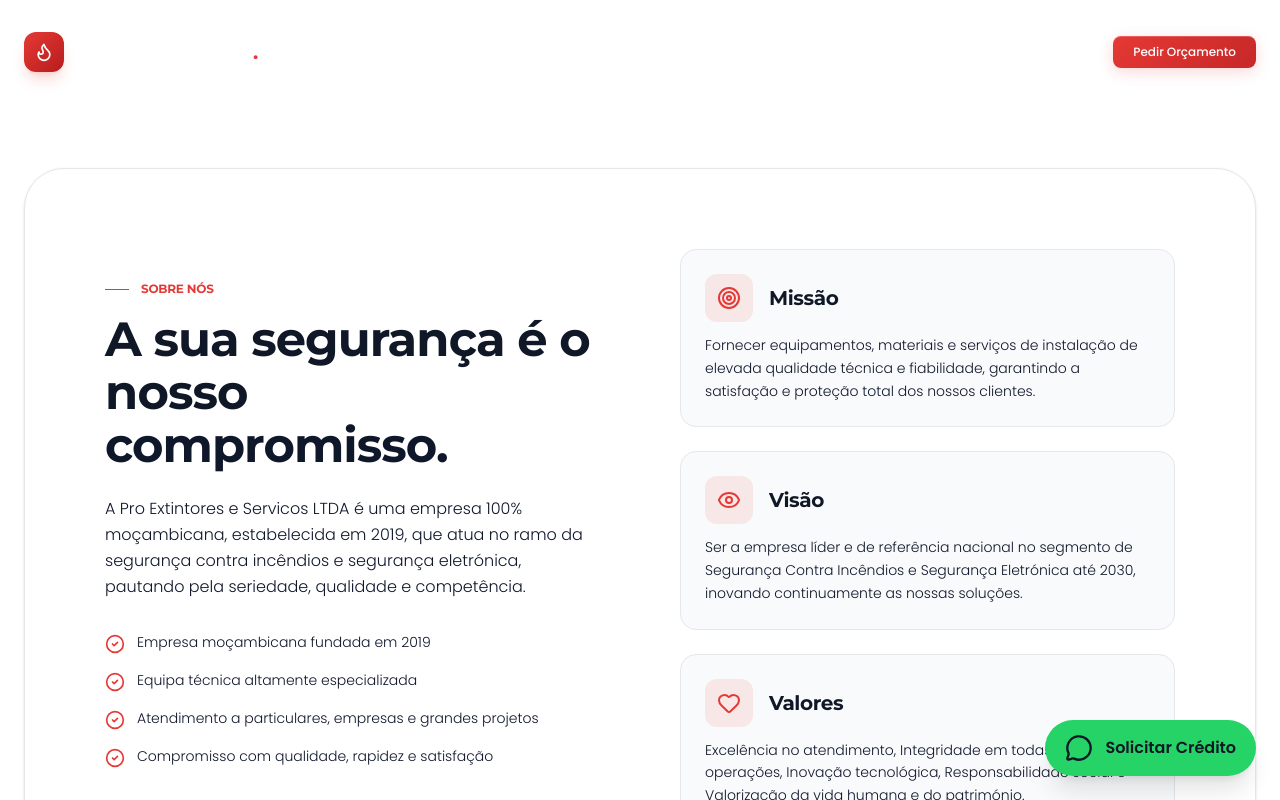
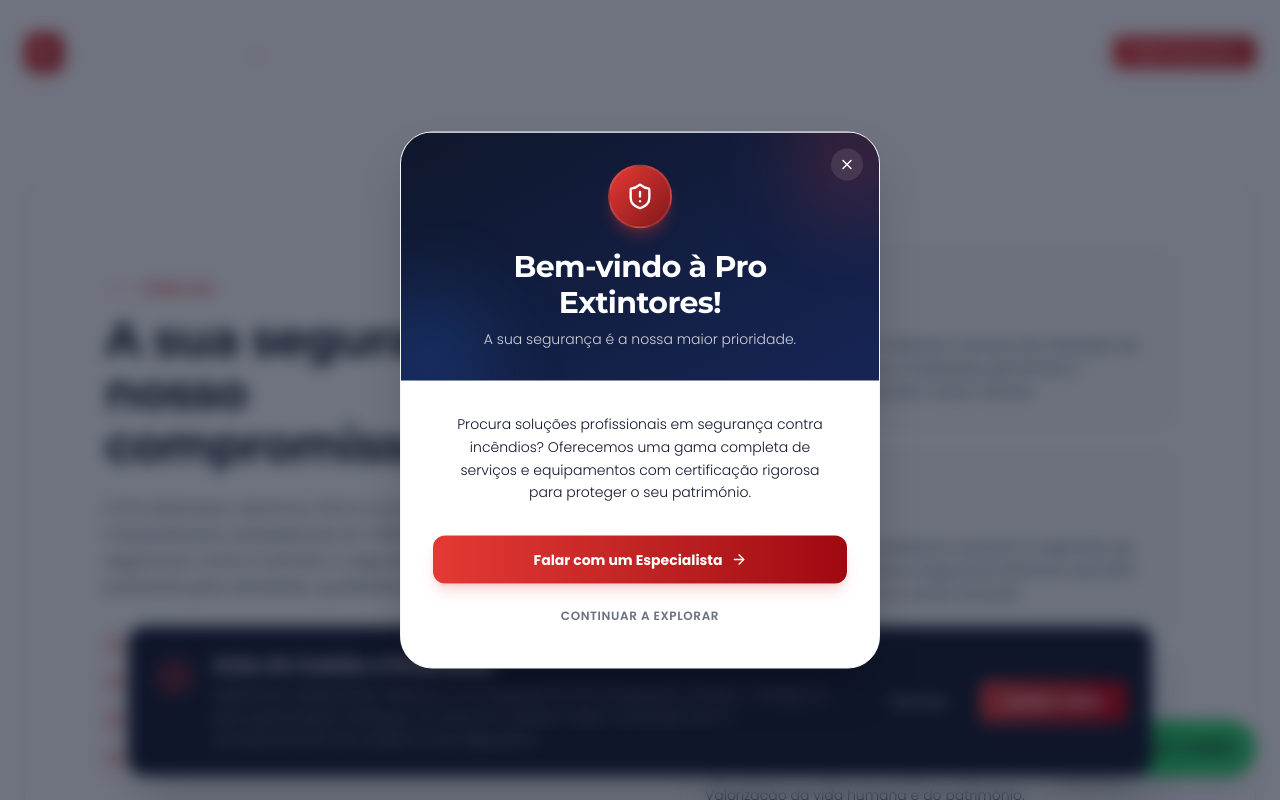
Before and after one commit to desartstudio95/Pro-Extintores-, a React (Vite) app: page /sobre-nos in a window 1280 px wide. Shown: the top 800 px of the page. Built offline with nearby package versions, Linux system fonts and the light colour scheme.

Commit message:
feat: rebrand project and add engagement components
Renamed project to "Pro Extintores" and implemented CookieBanner and WelcomeModal to improve user experience and privacy compliance.

```diff
--- a/metadata.json
+++ b/metadata.json
@@ -1,5 +1,5 @@
 {
-  "name": "Lapepa Microcrédito",
+  "name": "Pro Extintores",
   "description": "Website corporativo premium para Lapepa Microcrédito, oferecendo crédito rápido, seguro e acessível.",
   "requestFramePermissions": [],
   "majorCapabilities": ["MAJOR_CAPABILITY_SERVER_SIDE_GEMINI_API"]
--- a/src/App.tsx
+++ b/src/App.tsx
@@ -6,6 +6,8 @@ import WhatsAppButton from './components/WhatsAppButton';
 import ScrollToHash from './components/ScrollToHash';
 import Home from './pages/Home';
 import AboutPage from './pages/AboutPage';
+import CookieBanner from './components/CookieBanner';
+import WelcomeModal from './components/WelcomeModal';
 
 export default function App() {
   return (
@@ -21,6 +23,8 @@ export default function App() {
 
         <Footer />
         <WhatsAppButton />
+        <CookieBanner />
+        <WelcomeModal />
       </div>
     </Router>
   );
--- /dev/null
+++ b/src/components/CookieBanner.tsx
@@ -0,0 +1,68 @@
+import React, { useState, useEffect } from 'react';
+import { motion, AnimatePresence } from 'motion/react';
+import { Info } from 'lucide-react';
+
+export default function CookieBanner() {
+  const [isVisible, setIsVisible] = useState(false);
+
+  useEffect(() => {
+    const consent = localStorage.getItem('cookie-consent');
+    if (!consent) {
+      const timer = setTimeout(() => setIsVisible(true), 1500);
+      return () => clearTimeout(timer);
+    }
+  }, []);
+
+  const acceptCookies = () => {
+    localStorage.setItem('cookie-consent', 'accepted');
+    setIsVisible(false);
+  };
+
+  const declineCookies = () => {
+    localStorage.setItem('cookie-consent', 'declined');
+    setIsVisible(false);
+  };
+
+  return (
+    <AnimatePresence>
+      {isVisible && (
+        <motion.div
+          initial={{ y: 100, opacity: 0 }}
+          animate={{ y: 0, opacity: 1 }}
+          exit={{ y: 100, opacity: 0 }}
+          transition={{ duration: 0.5, ease: "easeOut" }}
+          className="fixed bottom-0 left-0 right-0 z-[100] p-4 md:p-6 pointer-events-none"
+        >
+          <div className="max-w-5xl mx-auto bg-slate-900 text-white rounded-2xl shadow-2xl p-5 md:p-6 flex flex-col md:flex-row items-center gap-5 md:gap-8 pointer-events-auto border border-slate-800">
+            <div className="flex items-start gap-4 flex-grow">
+              <div className="bg-pro-red/20 p-2.5 rounded-full hidden sm:block shrink-0 mt-1">
+                <Info className="text-pro-red" size={24} />
+              </div>
+              <div>
+                <h4 className="font-bold text-lg mb-1 tracking-tight">Aviso de Cookies e Privacidade</h4>
+                <p className="text-white/70 text-xs sm:text-sm font-light leading-relaxed">
+                  Utilizamos cookies para melhorar a sua experiência de navegação, analisar o tráfego do site e personalizar conteúdo. Ao clicar em "Aceitar Todos", concorda com o armazenamento de cookies no seu dispositivo.
+                </p>
+              </div>
+            </div>
+
+            <div className="flex items-center gap-3 w-full md:w-auto shrink-0 mt-2 md:mt-0">
+              <button
+                onClick={declineCookies}
+                className="flex-1 md:flex-none px-5 py-2.5 rounded-lg font-medium text-sm text-white/70 hover:text-white hover:bg-white/10 transition-colors"
+              >
+                Recusar
+              </button>
+              <button
+                onClick={acceptCookies}
+                className="flex-1 md:flex-none bg-gradient-to-r from-pro-red to-red-700 hover:from-red-600 hover:to-red-800 px-6 py-2.5 rounded-lg font-bold text-sm text-white shadow-lg shadow-pro-red/20 transition-all active:scale-95"
+              >
+                Aceitar Todos
+              </button>
+            </div>
+          </div>
+        </motion.div>
+      )}
+    </AnimatePresence>
+  );
+}
--- /dev/null
+++ b/src/components/WelcomeModal.tsx
@@ -0,0 +1,104 @@
+import React, { useState, useEffect } from 'react';
+import { motion, AnimatePresence } from 'motion/react';
+import { X, ShieldAlert, ArrowRight } from 'lucide-react';
+import { Link } from 'react-router-dom';
+
+export default function WelcomeModal() {
+  const [isVisible, setIsVisible] = useState(false);
+
+  useEffect(() => {
+    // Usando sessionStorage para que o anúncio apareça uma vez por sessão de navegação.
+    // Pode ser alterado para localStorage se desejar que apareça apenas 1 vez na vida.
+    const hasSeenWelcome = sessionStorage.getItem('welcome-seen');
+
+    if (!hasSeenWelcome) {
+      const timer = setTimeout(() => setIsVisible(true), 3000);
+      return () => clearTimeout(timer);
+    }
+  }, []);
+
+  const closeModal = () => {
+    sessionStorage.setItem('welcome-seen', 'true');
+    setIsVisible(false);
+  };
+
+  return (
+    <AnimatePresence>
+      {isVisible && (
+        <>
+          {/* Overlay Escuro */}
+          <motion.div
+            initial={{ opacity: 0 }}
+            animate={{ opacity: 1 }}
+            exit={{ opacity: 0 }}
+            transition={{ duration: 0.3 }}
+            className="fixed inset-0 bg-slate-900/60 backdrop-blur-sm z-[110]"
+            onClick={closeModal}
+          />
+
+          {/* Modal */}
+          <motion.div
+            initial={{ opacity: 0, scale: 0.9, y: 20 }}
+            animate={{ opacity: 1, scale: 1, y: 0 }}
+            exit={{ opacity: 0, scale: 0.9, y: 20 }}
+            transition={{ type: "spring", damping: 25, stiffness: 300 }}
+            className="fixed top-1/2 left-1/2 -translate-x-1/2 -translate-y-1/2 z-[120] w-full max-w-lg p-4"
+          >
+            <div className="bg-white rounded-[2rem] shadow-2xl overflow-hidden border border-gray-100 flex flex-col">
+
+              {/* Header Visual */}
+              <div className="bg-gradient-to-br from-slate-900 to-blue-950 p-8 text-center relative overflow-hidden">
+                {/* Elementos Decorativos de Fundo */}
+                <div className="absolute -top-10 -right-10 w-32 h-32 bg-pro-red/20 rounded-full blur-2xl"></div>
+                <div className="absolute -bottom-10 -left-10 w-32 h-32 bg-blue-500/20 rounded-full blur-2xl"></div>
+
+                <button
+                  onClick={closeModal}
+                  className="absolute top-4 right-4 w-8 h-8 rounded-full bg-white/10 hover:bg-white/20 flex items-center justify-center text-white transition-colors z-10"
+                >
+                  <X size={16} />
+                </button>
+
+                <div className="mx-auto w-16 h-16 rounded-full bg-gradient-to-br from-pro-red to-red-900 flex items-center justify-center mb-5 shadow-lg shadow-pro-red/30 border-2 border-white/10 relative z-10">
+                  <ShieldAlert className="text-white" size={28} />
+                </div>
+
+                <h3 className="text-2xl md:text-3xl font-bold font-heading text-white tracking-tight mb-2 relative z-10">
+                  Bem-vindo à Pro Extintores!
+                </h3>
+                <p className="text-white/80 text-sm font-light relative z-10">
+                  A sua segurança é a nossa maior prioridade.
+                </p>
+              </div>
+
+              {/* Conteúdo e CTAs */}
+              <div className="p-8 text-center bg-white">
+                <p className="text-slate-900 text-sm leading-relaxed font-light mb-8 max-w-sm mx-auto">
+                  Procura soluções profissionais em segurança contra incêndios? Oferecemos uma gama completa de serviços e equipamentos com certificação rigorosa para proteger o seu património.
+                </p>
+
+                <div className="flex flex-col gap-3">
+                  <Link
+                    to="/#contact"
+                    onClick={closeModal}
+                    className="flex items-center justify-center gap-2 w-full bg-gradient-to-r from-pro-red to-red-800 text-white py-3.5 rounded-xl font-bold text-sm shadow-lg shadow-pro-red/20 hover:shadow-xl hover:shadow-pro-red/30 transition-all active:scale-[0.98] group"
+                  >
+                    Falar com um Especialista
+                    <ArrowRight size={16} className="group-hover:translate-x-1 transition-transform" />
+                  </Link>
+
+                  <button
+                    onClick={closeModal}
+                    className="w-full py-3 rounded-xl font-semibold text-xs text-gray-500 hover:text-slate-900 hover:bg-gray-50 transition-colors uppercase tracking-wider"
+                  >
+                    Continuar a explorar
+                  </button>
+                </div>
+              </div>
+            </div>
+          </motion.div>
+        </>
+      )}
+    </AnimatePresence>
+  );
+}
```
